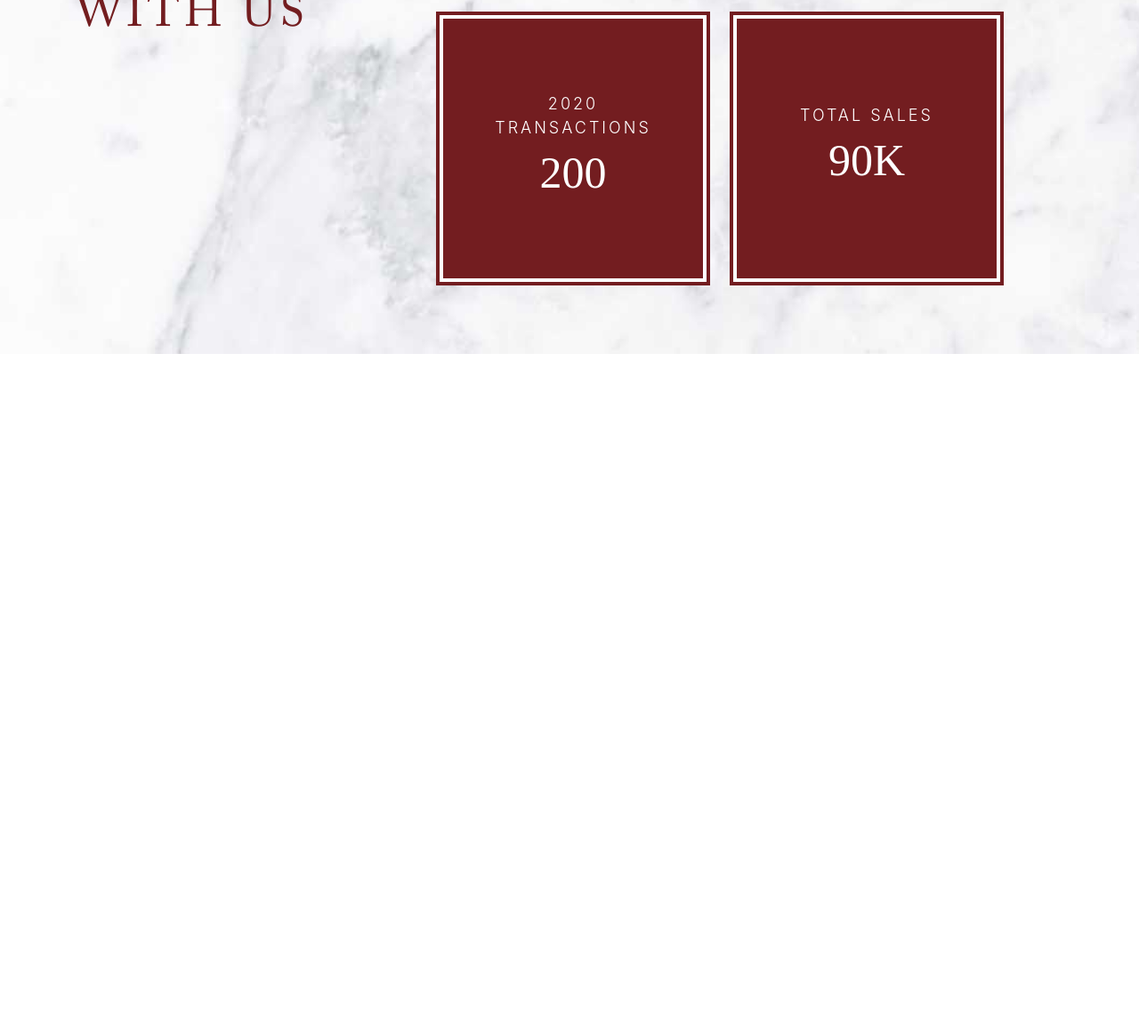
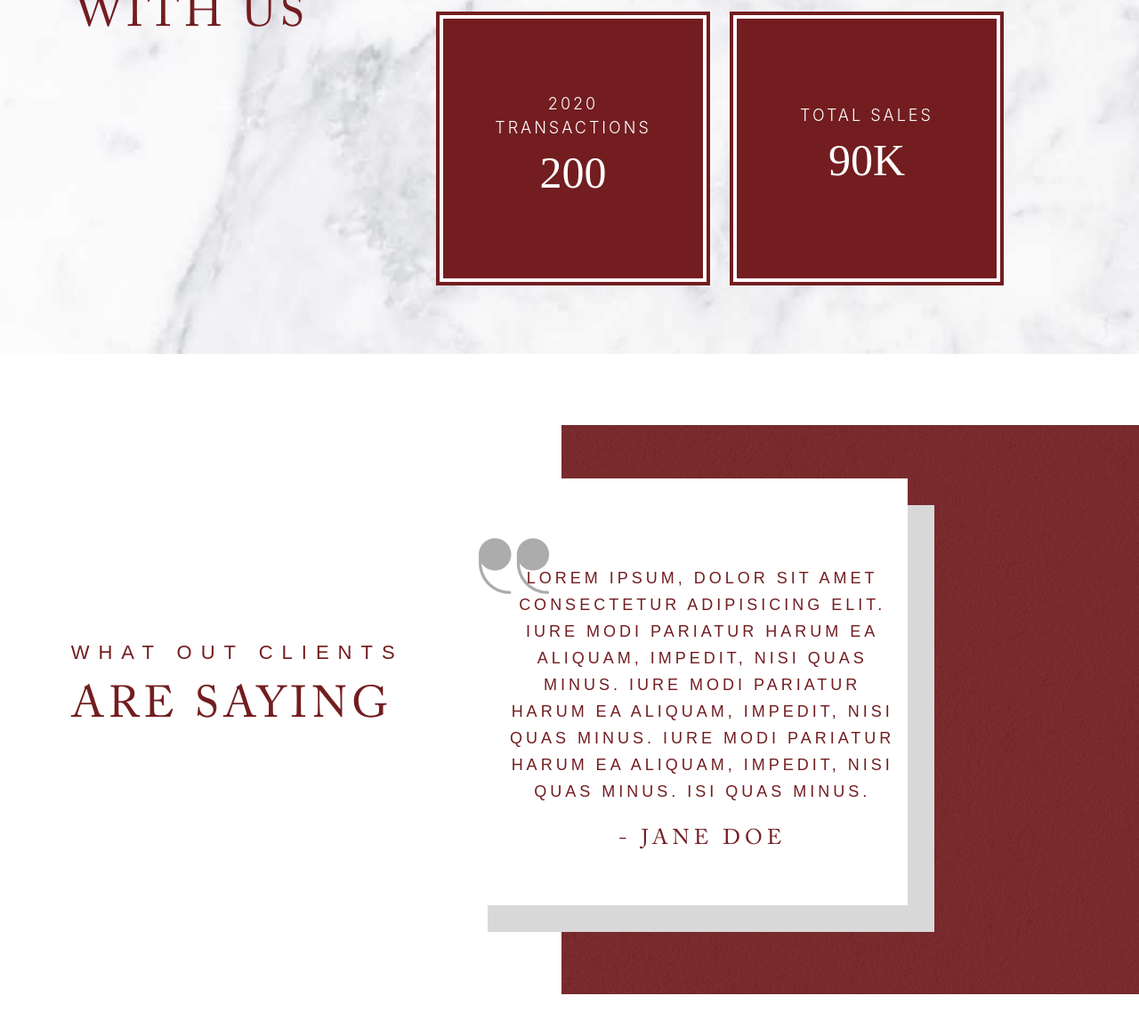
Before and after one commit to ryuchix/showcase1, a website: page index.html in a window 1280 px wide. Shown: the part 4030-5186 px from the top of the page at 89% size. Before the commit the page ends 4428 px from the top, so only its background shows below. Drawn offline with nearby package versions, Linux system fonts and the light colour scheme.

Commit message:
testimonials

```diff
--- a/assets/scss/app.scss
+++ b/assets/scss/app.scss
@@ -974,7 +974,109 @@ header {
 
 /*******************************************************
  *
- * 8. Custom CSS
+ * 9. Custom CSS
+ *
+ *******************************************************/
+
+.testimonials {
+    padding: 80px 0;
+    background: $white;
+
+    .row {
+        height: 80vh;
+    }
+
+    .left {
+        h2, h3 {
+            text-transform: uppercase;
+        }
+
+        h2 {
+            color: $primary;
+            font-weight: 500;
+        }
+
+        h3 {
+            font-weight: 400;
+            letter-spacing: 10px;
+            color: $primary;
+        }
+    }
+
+    .right {
+        background: url('/assets/img/are-saying-bg.jpg');
+        background-repeat: no-repeat;
+        background-position: right;
+
+        .testimonials-wrapper {
+            max-width: 70%;
+            padding: 60px 40px 80px 20px;
+            position: relative;
+            z-index: 1;
+            background: #d8d8d8;
+            display: flex;
+            align-items: center;
+            height: 60vh;
+            top: 10px;
+
+            &:before {
+                position: absolute;
+                content: '';
+                height: 100%;
+                width: 100%;
+                z-index: -1;
+                transition: all .5s;
+                top: auto;
+                top: -30px;
+                left: -30px;
+                right: auto;
+                background-color: $white;
+            }
+        }
+
+        .testimonial {
+            position: relative;
+            z-index: 1;
+            display: inline-block;
+
+            .content {
+                font-family: $primary-font;
+                font-weight: 400;
+                font-size: 18px;
+                text-transform: uppercase;
+                letter-spacing: 4px;
+                text-align: center;
+                line-height: 30px;
+                color: $primary;
+                position: relative;
+
+                img {
+                    position: absolute;
+                    left: -30px;
+                    top: -30px;
+                }
+            }
+
+            .author {
+                margin-top: 20px;
+                text-align: center;
+                font-family: $secondary-font;
+                font-weight: 400;
+                font-size: 24px;
+                text-transform: uppercase;
+                letter-spacing: 5px;
+                color: $primary;
+            }
+        }
+
+    }
+}
+
+
+
+/*******************************************************
+ *
+ * 12. Custom CSS
  *
  *******************************************************/
 
--- a/index.html
+++ b/index.html
@@ -504,6 +504,31 @@
             </div>
         </section>
 
+        <section class="testimonials ">
+            <div class="container-fluid">
+                <div class="row d-flex justify-content-center">
+                    <div class="col-lg-5 col-md-12 col-sm-12 col left d-flex align-self-center justify-content-center">
+                        <div class="d-flex flex-column justify-content-center align-items-start">
+                            <h3 class="mb-3">What out clients</h3>
+                            <h2 class="mb-5">are saying</h2>
+                        </div>
+                    </div>
+                    <div class="col-lg-7 col-md-12 col-sm-12 col right position-relative d-flex align-items-center">
+                        <div class="testimonials-wrapper">
+                            <div class="testimonial">
+                                <div class="content">
+                                <img src="/assets/img/quote.png" alt="Quote">
+                                    Lorem ipsum, dolor sit amet consectetur adipisicing elit. Iure modi pariatur harum ea aliquam, impedit, nisi quas minus. Iure modi pariatur harum ea aliquam, impedit, nisi quas minus. Iure modi pariatur harum ea aliquam, impedit, nisi quas minus. isi quas minus.
+                                </div>
+                                <div class="author">
+                                    - Jane Doe
+                                </div>
+                            </div>
+                        </div>
+                    </div>
+                </div>
+            </div>
+        </section>
 
     </main>
 
```
Also changed, not shown: assets/css/app.css, assets/img/are-saying-bg.jpg (added), assets/img/quote.png (added), dist/assets/css/app.min.css.
